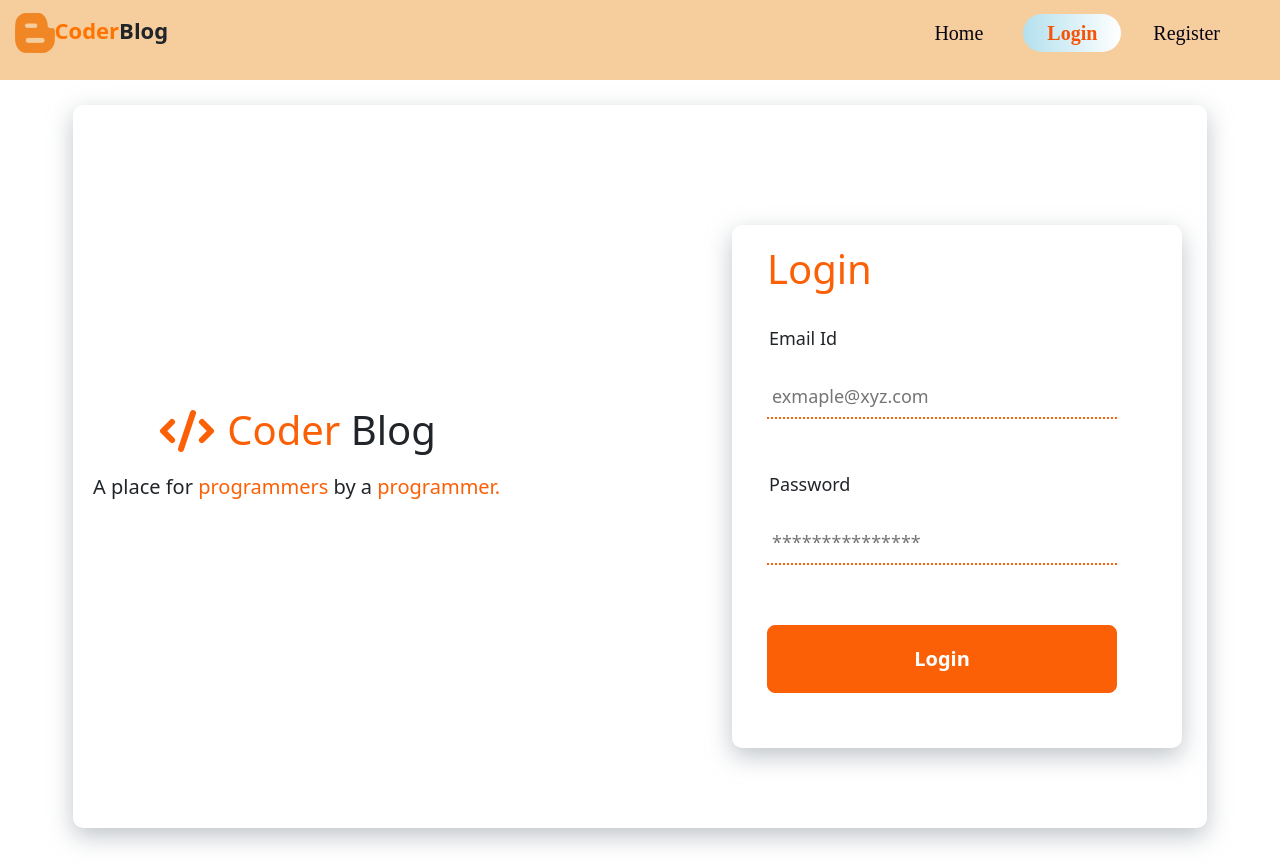
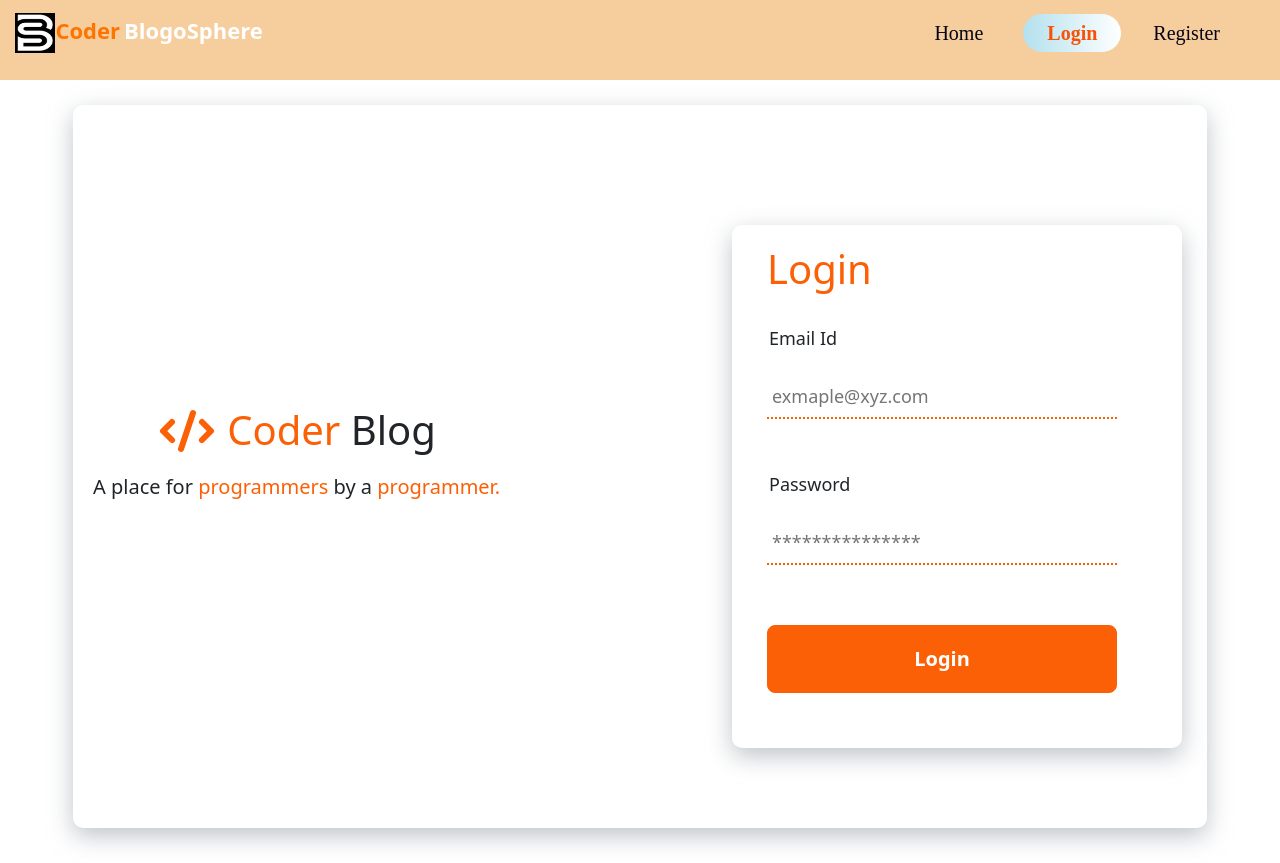
Before and after one commit to manipreeth/-Blog_Application_Frontend_MERN_JWT, a React (Create React App) app: page /login in a window 1280 px wide. Built offline with nearby package versions, Linux system fonts and the light colour scheme; a web font is replaced by a local one.

Commit message:
Updated Blog Logo and Name

```diff
--- a/src/Components/Routers/Navbar.js
+++ b/src/Components/Routers/Navbar.js
@@ -11,7 +11,7 @@ import Nav from "react-bootstrap/Nav";
 import Navbar from "react-bootstrap/Navbar";
 import Offcanvas from "react-bootstrap/Offcanvas";
 
-import BlogLogo from "../../Assets/Images/BlogLogo.png";
+import BSLogo from "../../Assets/Images/bs.png";
 
 // import context from App.js
 import { ParentContext } from "../../App";
@@ -32,7 +32,7 @@ function NavigationBar() {
       .then((res) => {
         localStorage.removeItem("token");
         handleNavState(!navState);
-        navigate("/login");
+        navigate("/");
         window.location.reload();
       })
       .catch((err) => console.log(err));
@@ -45,9 +45,9 @@ function NavigationBar() {
         <Container fluid>
           <Navbar.Brand href="/">
             <span className="navLogo">
-              <img src={BlogLogo} width="40px" height="40px" alt="coderblog" />
+              <img src={BSLogo} width="40px" height="40px" alt="coderblog" />
               Coder
-              <span className="text-body ">Blog</span>
+              <span className="ms-1 text-white ">BlogoSphere</span>
             </span>
           </Navbar.Brand>
           <Navbar.Toggle
@@ -60,11 +60,8 @@ function NavigationBar() {
             placement="end"
           >
             <Offcanvas.Header closeButton>
-              <Offcanvas.Title
-                id="offcanvasNavbarLabel-expand-lg"
-                className="tc-orange fw-bolder"
-              >
-                &lt;/&gt; Coder Blog
+              <Offcanvas.Title id="offcanvasNavbarLabel-expand-lg">
+                &lt;/&gt;BlogoSphere
               </Offcanvas.Title>
             </Offcanvas.Header>
             <Offcanvas.Body>
```
Also changed, not shown: src/Assets/Images/BlogLogo.png (deleted).
